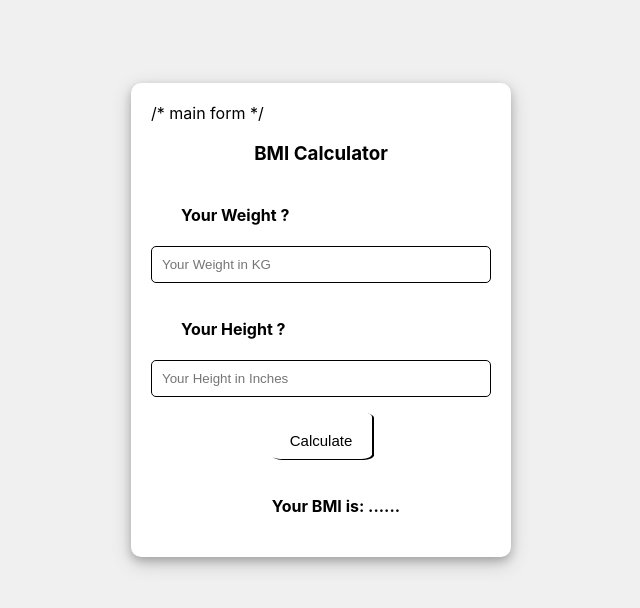
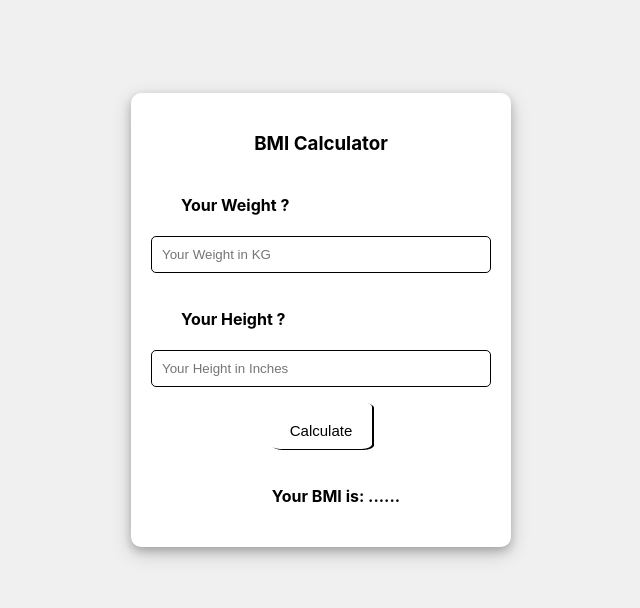
Before and after one commit to Sapkotasulav/bmicalc, a React (Create React App) app: page / in a window 1280 px wide. Shown: the top 608 px of the page, without its empty margins (339-979 px from the left). Built offline with nearby package versions, Linux system fonts and the light colour scheme.

Commit message:
trying arg function

```diff
--- a/src/App.js
+++ b/src/App.js
@@ -9,8 +9,8 @@ function App() {
 
 
   return (
-    <div className="maincontainer"> /* main form */
-      <Hello />
+    <div className="maincontainer">
+      <Hello  />
       <form>
         <div className="innercontainer">
           <div id="weight">
--- a/src/components/Hello.js
+++ b/src/components/Hello.js
@@ -1,6 +1,6 @@
 import React from 'react'
 
-function Hello() {
+function Hello(props) {
   return (
     <div className='title'><h3>BMI Calculator</h3> </div>
   )
```
Also changed, not shown: src/components/Hello.css (deleted).
